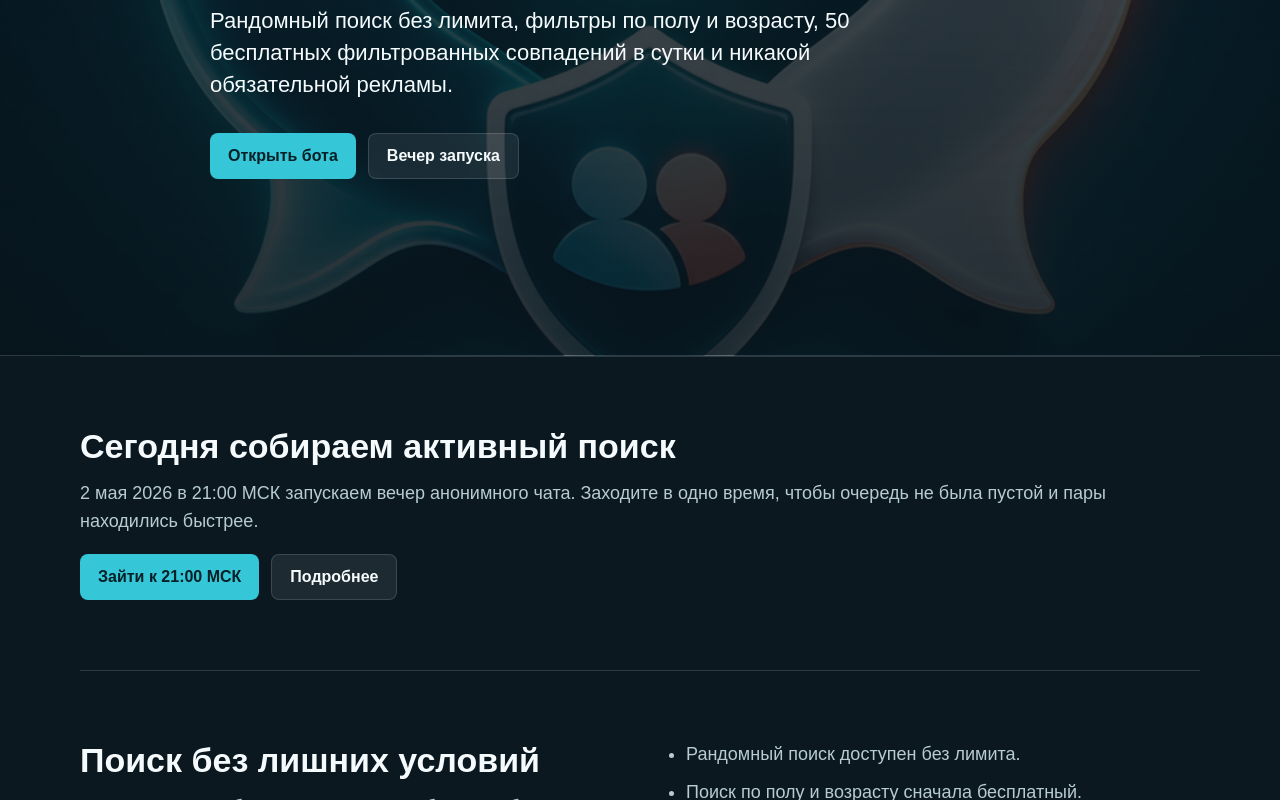
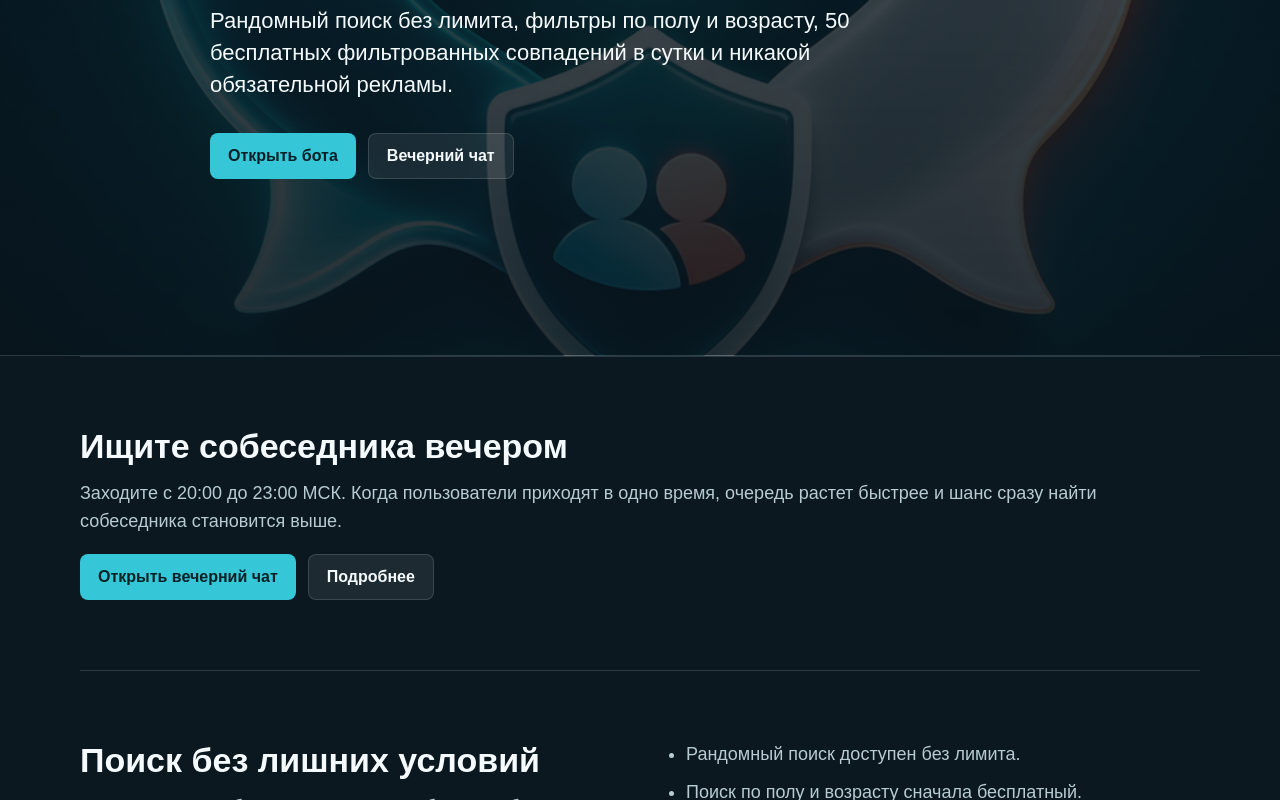
Before and after one commit to TerraTectra/anon-gender-chat-ru, a plain HTML site: page index.html in a window 1280 px wide. Shown: the part 380-1180 px from the top of the page. Drawn offline with Linux system fonts and the light colour scheme.

Commit message:
Replace expired launch campaign with evergreen evening slot

```diff
--- a/index.html
+++ b/index.html
@@ -107,21 +107,21 @@
           <a class="primary" href="https://t.me/anon_gender_chat_ru_bot?start=src_landing">
             Открыть бота
           </a>
-          <a class="secondary" href="vecher-anonimnogo-chata.html">Вечер запуска</a>
+          <a class="secondary" href="vecher-anonimnogo-chata.html">Вечерний чат</a>
         </div>
       </section>
     </header>
 
     <main>
       <section class="section rules">
-        <h2>Сегодня собираем активный поиск</h2>
+        <h2>Ищите собеседника вечером</h2>
         <p>
-          2 мая 2026 в 21:00 МСК запускаем вечер анонимного чата. Заходите в одно
-          время, чтобы очередь не была пустой и пары находились быстрее.
+          Заходите с 20:00 до 23:00 МСК. Когда пользователи приходят в одно время,
+          очередь растет быстрее и шанс сразу найти собеседника становится выше.
         </p>
         <div class="hero-actions">
-          <a class="primary" href="https://t.me/anon_gender_chat_ru_bot?start=src_launch_2100">
-            Зайти к 21:00 МСК
+          <a class="primary" href="https://t.me/anon_gender_chat_ru_bot?start=src_evening_2000_2300">
+            Открыть вечерний чат
           </a>
           <a class="secondary" href="vecher-anonimnogo-chata.html">Подробнее</a>
         </div>
```
